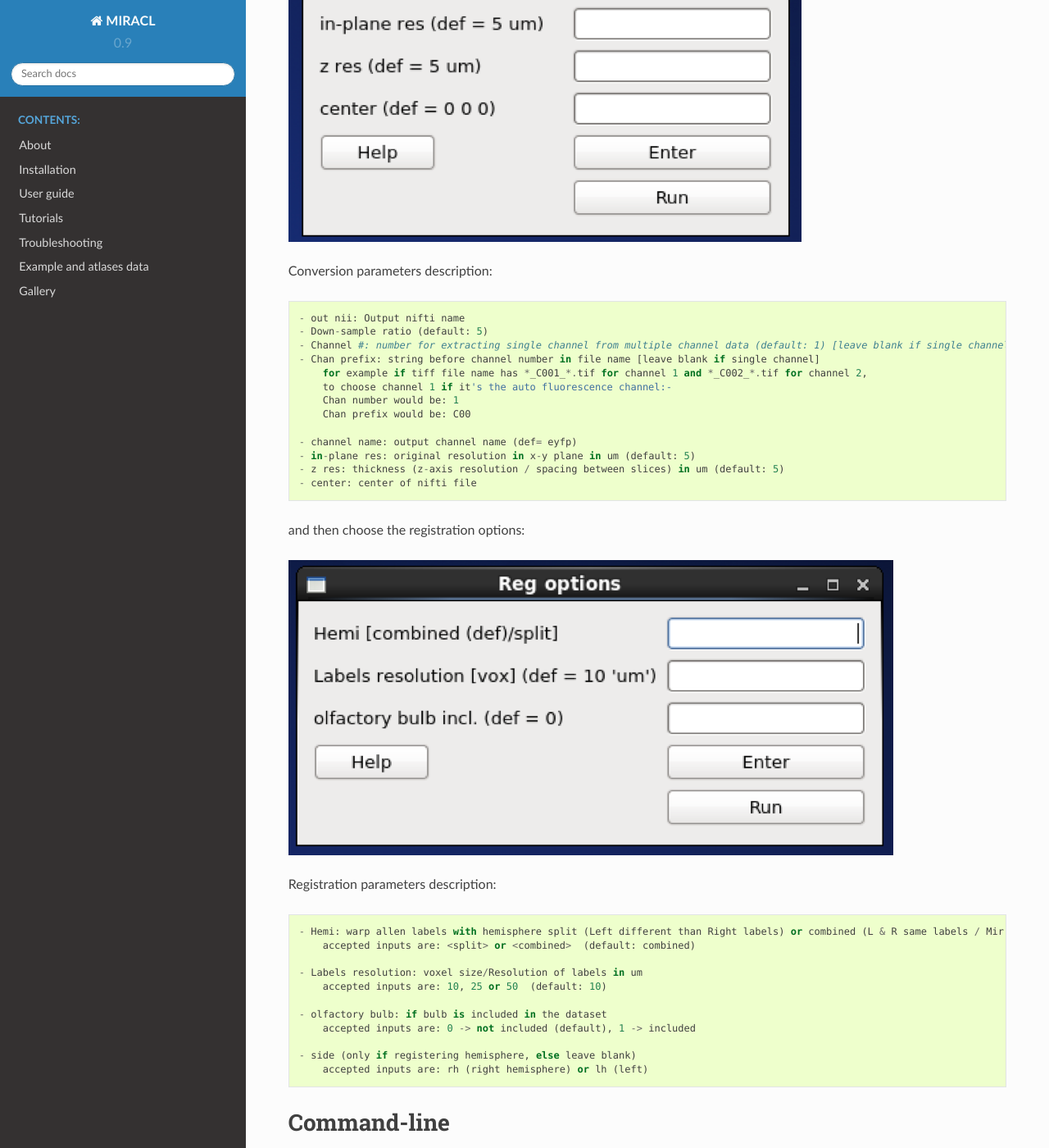
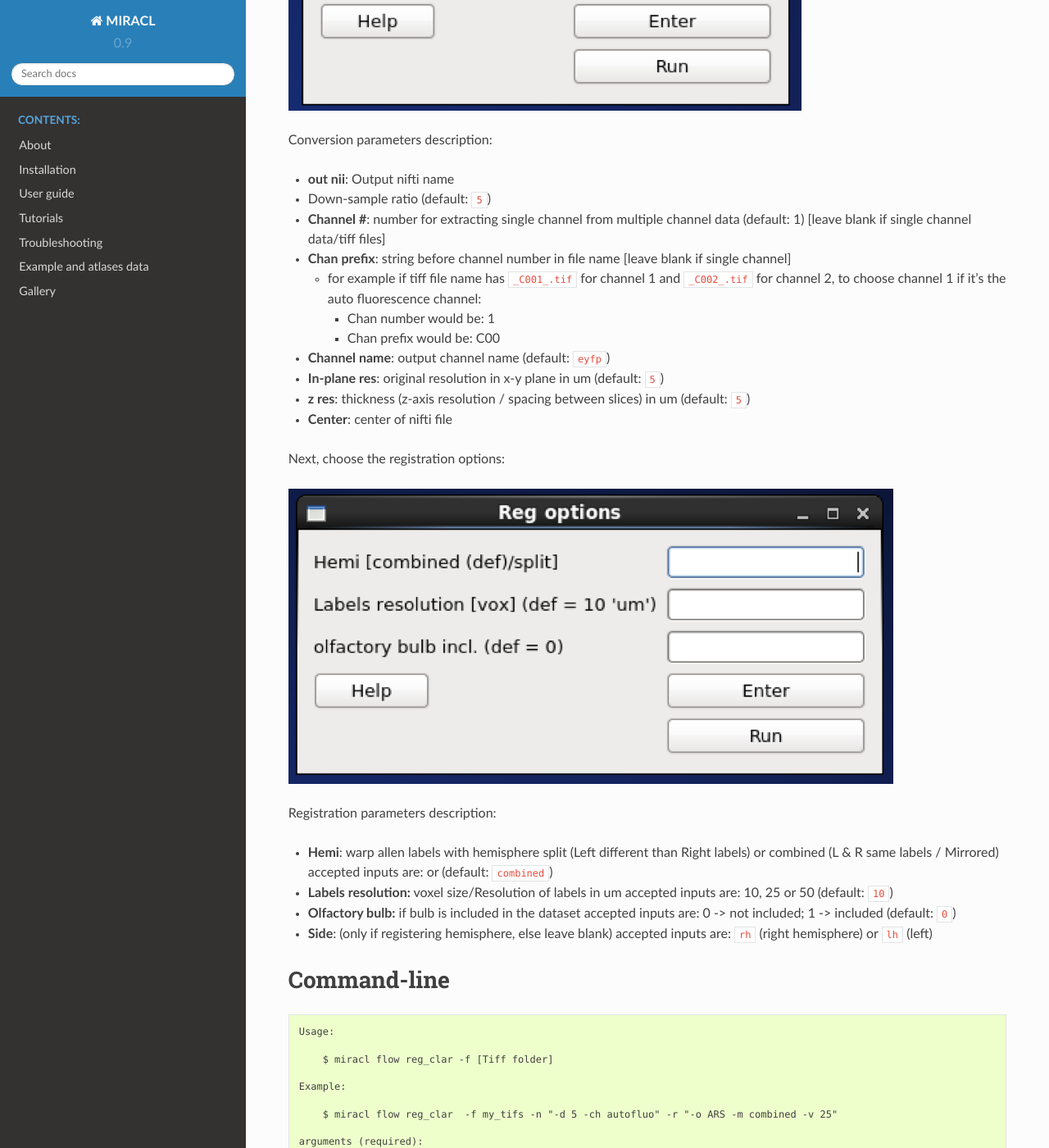
Before and after one commit to AICONSlab/MIRACL, a Sphinx documentation site: the page built from docs/tutorials/clar_reg/clar_reg.md, in a window 1280 px wide and 1400 px high, scrolled down 5557 px. Shown: the whole window at 82% size. Built offline with Sphinx 7.4.7 and the Read the Docs theme 2.0.0, drawn with Linux system fonts in a browser that asks for light colours; some of the changed text lies outside the part shown.

Commit message:
[docs] finish first revision

````diff
--- a/docs/tutorials/clar_reg/clar_reg.md
+++ b/docs/tutorials/clar_reg/clar_reg.md
@@ -1,33 +1,38 @@
 CLARITY whole-brain registration to Allen atlas
 
-The registration workflow relies on an autofluorescence channel input (tiff files),
-and can perform whole-brain or hemisphere registrations to the Allen atlas
+The registration workflow relies on an autofluorescence channel input
+(tiff files), and can perform whole-brain or hemisphere registrations to
+the Allen atlas.
 
 This workflow performs the following tasks:
 
-    1) Sets orientation of input data using a GUI
-    2) Converts TIFF to NII
-	3) Registers CLARITY data (down-sampled images) to Allen Reference mouse brain atlas
-	4) Warps Allen annotations to the original high-res CLARITY space
-	5) Warps the higher-resolution CLARITY to Allen space (if chosen)
+1) Sets orientation of input data using a GUI
+2) Converts TIFF to NII
+3) Registers CLARITY data (down-sampled images) to Allen Reference mouse brain atlas
+4) Warps Allen annotations to the original high-res CLARITY space
+5) Warps the higher-resolution CLARITY to Allen space (if chosen)
 
 # Test data
-A test dataset (CLARITY autofluorescence channel) for registration is found here under **data**:
-https://www.dropbox.com/sh/i9swdedx7bsz1s8/AABpDmmN1uqPz6qpBLYLtt8va
+A test dataset (CLARITY autofluorescence channel) for registration is found
+here under `data`: https://www.dropbox.com/sh/i9swdedx7bsz1s8/AABpDmmN1uqPz6qpBLYLtt8va
 
 # GUI
 
-Run
+Run:
 
-    miraclGUI
+```
+$ miraclGUI
+```
 
-and from the main GUI choose:
+and and choose `CLARITY-Allen Registration` from the `Workflows` tab:
 
-![](reg0.png)
+![](../../gallery/menus/MIRACL_main-menu.png)
 
-OR run:
+Or run:
 
-    miracl flow reg_clar
+```
+$ miracl flow reg_clar
+```
 
 ---
 
@@ -35,80 +40,91 @@ First choose the input tiff folder with the auto fluorescence channel:
 
 ![](../tiff_to_nii/tiff_to_nii2.png)
 
-this GUI will appear showing the data to orient it:
+The following GUI will appear which opens the data and lets you set its
+orientation manually:
 
 ![](reg1.png)
 
-* you can navigate through the data using the bar bellow, by specifying the slice number
-or using the arrows
+You can navigate through the data using the bar bellow, by specifying the slice number
+or using the arrows:
 
 ![](reg2.png)
 
-* First choose the data plane (axial, coronal or sagittal)
+First choose the data plane (axial, coronal or sagittal):
 
 ![](reg3.png)
 
-* Then choose the orientation at the top and right of the image
+Then choose the orientation at the top and right of the image:
 
 ![reg](reg4.png)
 
-* Then choose the orientation for scrolling through the slices (going into the page),
-can confirm the orientation by changing the image number at the bottom (enter higher number and press Enter),
-or using the Next or Prev image buttons
+Then choose the orientation for scrolling through the slices (going into
+the page), can confirm the orientation by changing the image number at the
+bottom (enter higher number and press Enter), or using the Next or Prev image
+buttons:
 
 ![](reg5.png)
 
-* Finally close the GUI
+Finally close the GUI:
 
 ![](reg6.png)
 
-and the tiff conversion parameters:
+Next, set the tiff conversion parameters:
 
 ![](reg7.png)
 
 Conversion parameters description:
 
-    - out nii: Output nifti name
-    - Down-sample ratio (default: 5)
-    - Channel #: number for extracting single channel from multiple channel data (default: 1) [leave blank if single channel data/tiff files]
-    - Chan prefix: string before channel number in file name [leave blank if single channel]
-        for example if tiff file name has *_C001_*.tif for channel 1 and *_C002_*.tif for channel 2,
-        to choose channel 1 if it's the auto fluorescence channel:-
-        Chan number would be: 1
-        Chan prefix would be: C00
+- **out nii**: Output nifti name
 
-    - channel name: output channel name (def= eyfp)
-    - in-plane res: original resolution in x-y plane in um (default: 5)
-    - z res: thickness (z-axis resolution / spacing between slices) in um (default: 5)
-    - center: center of nifti file
-and then choose the registration options:
+- Down-sample ratio (default: `5`)
+
+- **Channel #**: number for extracting single channel from multiple channel data (default: 1) [leave blank if single channel data/tiff files]
+
+- **Chan prefix**: string before channel number in file name [leave blank if single channel]
+    - for example if tiff file name has `_C001_.tif` for channel 1 and
+    `_C002_.tif` for channel 2, to choose channel 1 if it's the auto
+    fluorescence channel:
+        - Chan number would be: 1
+        - Chan prefix would be: C00
+
+- **Channel name**: output channel name (default: `eyfp`)
+
+- **In-plane res**: original resolution in x-y plane in um (default: `5`)
+
+- **z res**: thickness (z-axis resolution / spacing between slices) in um (default: `5`)
+
+- **Center**: center of nifti file
+
+Next, choose the registration options:
 
 ![](reg8.png)
 
 Registration parameters description:
 
-    - Hemi: warp allen labels with hemisphere split (Left different than Right labels) or combined (L & R same labels / Mirrored)
-        accepted inputs are: <split> or <combined>  (default: combined)
+- **Hemi**: warp allen labels with hemisphere split (Left different than Right
+labels) or combined (L & R same labels / Mirrored) accepted inputs are:
+<split> or <combined>  (default: `combined`)
 
-    - Labels resolution: voxel size/Resolution of labels in um
-        accepted inputs are: 10, 25 or 50  (default: 10)
+- **Labels resolution:** voxel size/Resolution of labels in um accepted inputs
+are: 10, 25 or 50  (default: `10`)
 
-    - olfactory bulb: if bulb is included in the dataset
-        accepted inputs are: 0 -> not included (default), 1 -> included
+- **Olfactory bulb:** if bulb is included in the dataset accepted inputs are:
+0 -> not included; 1 -> included (default: `0`)
 
-    - side (only if registering hemisphere, else leave blank)
-        accepted inputs are: rh (right hemisphere) or lh (left)
-
+- **Side**: (only if registering hemisphere, else leave blank) accepted inputs are:
+`rh` (right hemisphere) or `lh` (left)
 
 # Command-line
 
+```
 Usage:
 
-    miracl flow reg_clar -f [Tiff folder]
+    $ miracl flow reg_clar -f [Tiff folder]
 
 Example:
 
-    miracl flow reg_clar  -f my_tifs -n "-d 5 -ch autofluo" -r "-o ARS -m combined -v 25"
+    $ miracl flow reg_clar  -f my_tifs -n "-d 5 -ch autofluo" -r "-o ARS -m combined -v 25"
 
 arguments (required):
 
@@ -160,16 +176,16 @@ reg_final/annotation_hemi_(hemi)_(vox)um_clar.tif: Allen labels registered to or
 
 run
 
-    miracl reg check
+    $ miracl reg check
 
 Usage:
 
-    miracl reg check -f [reg final folder] -v [visualization software] -s [reg space (clarity or
+    $ miracl reg check -f [reg final folder] -v [visualization software] -s [reg space (clarity or
     allen)]
 
 Example:
 
-    miracl reg check -f reg_final -v itk -s clarity
+    $ miracl reg check -f reg_final -v itk -s clarity
 
 Arguments (required):
 
@@ -179,3 +195,4 @@ Optional arguments:
 
     -v Visualization software: itkSNAP 'itk' (default) or freeview 'free'
     -s Registration Space of results: clarity (default) or allen
+```
````
